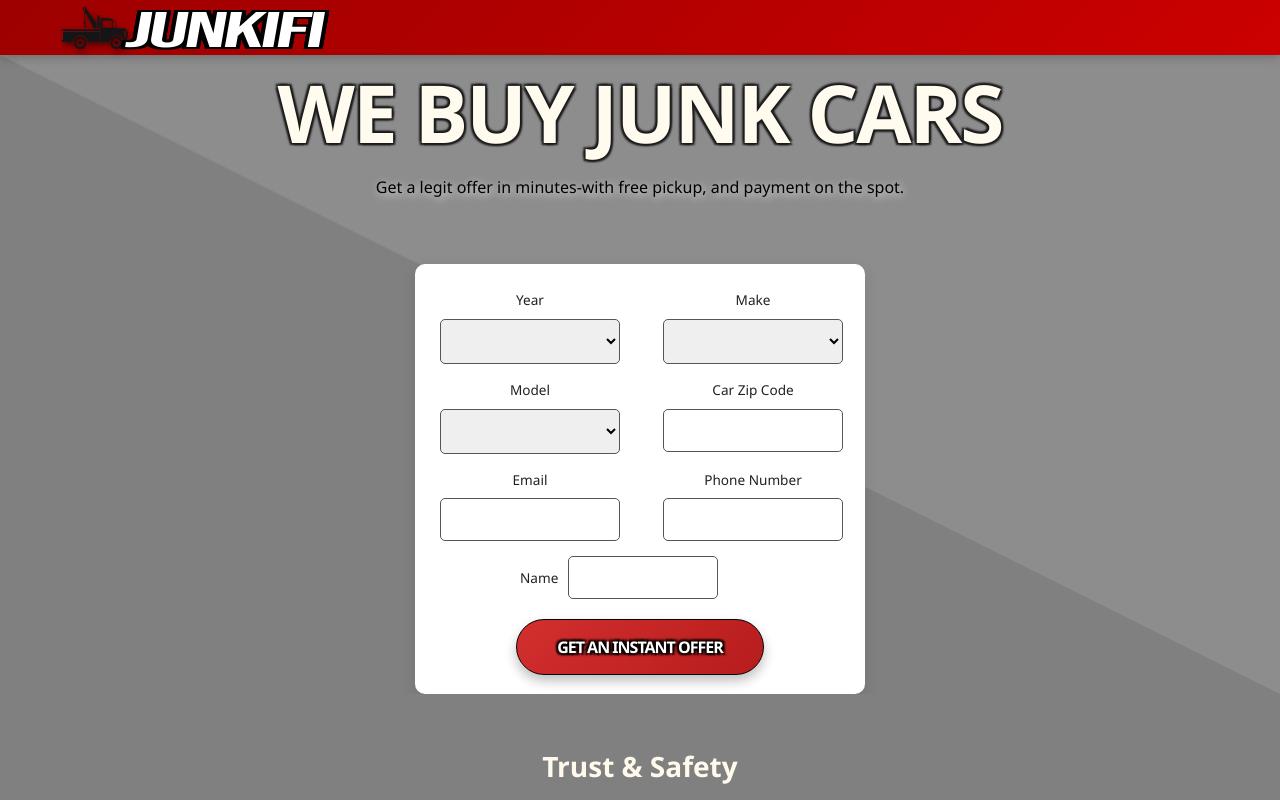
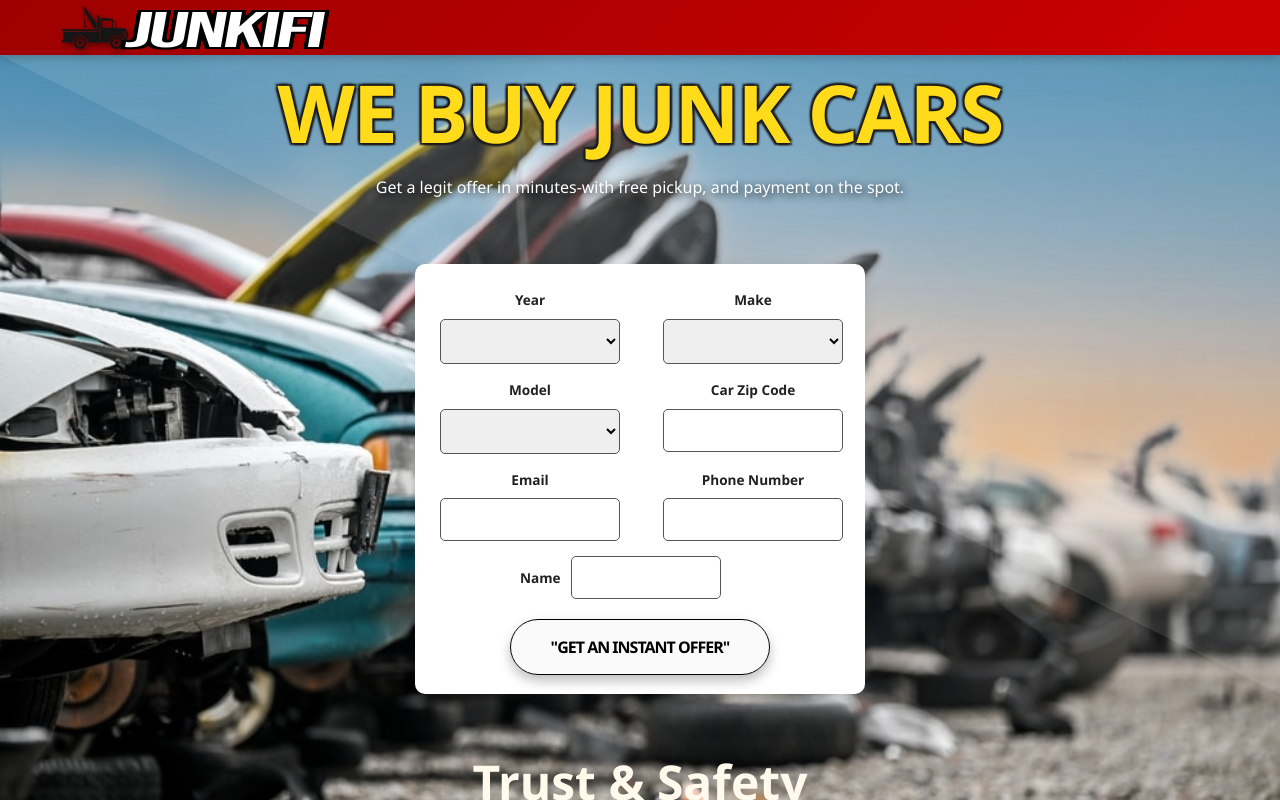
Before and after one commit to JPSANTOSVA/JUNKIFI, a website: page index.html in a window 1280 px wide. Shown: the top 800 px of the page. Drawn offline with Linux system fonts and the light colour scheme; no server answers.

Commit message:
Add files via upload

```diff
--- a/index.css
+++ b/index.css
@@ -27,11 +27,13 @@
 }
 
 body {
-    background-color: gray; /* or use a hex: #808080 */
+    background: url('newbg.jpg') no-repeat center center fixed;
+    background-size: cover;
     color: var(--text-dark);
     line-height: 1.6;
     font-size: var(--base-font-size);
 }
+
 
 .container {
     max-width: 1200px;
@@ -64,23 +66,7 @@ body {
 }
 
 
-.hero h1 {
-    font-size: clamp(3rem, 10vw, 5rem);
-    font-weight: 900;
-    letter-spacing: -2px;
-    line-height: 1.3;
-    margin-top: 5px;
-    margin-bottom: 8px;
-    text-transform: uppercase;
-    color: #fffaec; /* soft off-white */
-    text-shadow:
-      2px 2px 2px black,
-     -2px -2px 2px black,
-      2px -2px 2px black,
-     -2px  2px 2px black; /* ✅ black outline */
-}
-
-
+.hero h1,
 .hero .page-heading {
     font-size: clamp(3rem, 10vw, 5rem);
     font-weight: 900;
@@ -89,12 +75,12 @@ body {
     margin-top: 5px;
     margin-bottom: 8px;
     text-transform: uppercase;
-    color: #fffaec; /* soft off-white */
+    color: #FFD700; /* ✨ bright gold yellow that blends well */
     text-shadow:
       2px 2px 2px black,
      -2px -2px 2px black,
       2px -2px 2px black,
-     -2px  2px 2px black; /* ✅ black outline */
+     -2px  2px 2px black; /* ✅ black outline for contrast */
 }
 
 
@@ -102,8 +88,8 @@ body {
 
 .hero p {
   font-size: clamp(1rem, 1vw, 5rem);
-  text-shadow: 2px 2px 8px rgba(255,255,255,0.9); /* ✅ white shadow */
-  color: black;
+  text-shadow: 2px 2px 8px rgba(0,0,0,0.9); /* ✅ black shadow */
+  color: white;
   margin: 0;
 
   position: absolute;
@@ -111,6 +97,7 @@ body {
   left: 50%;
   transform: translateX(-50%);
 }
+
 
 
 
@@ -182,10 +169,12 @@ body {
 .form-group label {
     display: block;
     margin-bottom: 8px;
-    font-weight: 500;
+    font-weight: 1000; /* ✅ bold text */
     color: var(--text-dark);
     font-size: calc(var(--base-font-size) * var(--small-scale));
 }
+
+
 
 .form-group select,
 .form-group input {
@@ -196,50 +185,41 @@ body {
     font-size: calc(var(--base-font-size) * var(--p-scale));
 }
 
-
 .search-btn {
-    background: linear-gradient(135deg, var(--primary-red), var(--dark-red));
-    color: var(--white);
-    border: 1px solid black;   /* ✅ Thin black outline */
+    background: linear-gradient(#FFD700); /* ✨ gold-yellow gradient */
+    color: black; /* better contrast against yellow */
+    border: 1px solid black; /* ✅ keeps the black outline */
     padding: 16px 40px;
     border-radius: 50px;
-
-    /* 🔄 Match h1 font style */
     font-family: 'Segoe UI', Tahoma, Geneva, Verdana, sans-serif;
-    font-size: 1rem;         /* bigger, more like a headline */
-    font-weight: 900;          /* heavy like h1 */
-    letter-spacing: -1px;      /* tighter, matches h1 */
+    font-size: 1rem;
+    font-weight: 900;
+    letter-spacing: -1px;
     text-transform: uppercase;
-
     cursor: pointer;
     align-self: center;
     transition: all 0.3s ease;
     box-shadow: 0 6px 12px rgba(0,0,0,0.25);
 
-    /* ✅ Outline similar to h1 */
-    text-shadow:
-      2px 2px 2px black,
-     -2px -2px 2px black,
-      2px -2px 2px black,
-     -2px  2px 2px black;
+
+}
+
+.search-btn:hover {
+    transform: translateY(-3px) scale(1.03);
+    background: linear-gradient(135deg, #FFEB3B, #FFD700); /* brighter on hover */
+    box-shadow: 0 8px 16px rgba(0,0,0,0.3);
 }
 
 
-.search-btn:hover {
-    transform: translateY(-3px) scale(1.03);
-    background: linear-gradient(135deg, #e53935, #c62828);
-    box-shadow: 0 8px 16px rgba(0,0,0,0.3);
-}
-
-/* Content Sections */
 .section-title {
     text-align: center;
     margin: 50px 0 30px;
-    color: #fffaec; /* changed from var(--primary-red) */
-    font-size: calc(var(--base-font-size) * var(--h2-scale));
+    color: #fffaec;
+    font-size: calc(var(--base-font-size) * 3); /* ⬆️ Increased from var(--h2-scale) */
     position: relative;
     padding-bottom: 15px;
 }
+
 
 .section-title::after {
     content: '';
@@ -504,6 +484,17 @@ body {
     }
 
 
+
+	 .section-title {
+    font-size: calc(var(--base-font-size) * 1.5); /* smaller for mobile */
+  }
+
+
+
+
+
+
+
  .search-form {
         background-color: var(--white);
         border-radius: 10px;
@@ -568,9 +559,9 @@ body {
     }
 
     .hero h1 {
-        font-size: calc(var(--base-font-size) * 1.8);
-		margin-top: -15px;
-		margin-bottom: 40px;
+        font-size: calc(var(--base-font-size) * 2.2);
+		margin-top: -25px;
+		margin-bottom: 30px;
     }
 
 	.hero p {
--- a/index.html
+++ b/index.html
@@ -19,10 +19,12 @@
 
 <!-- ✅ PASTE FAVICON CODE RIGHT HERE -->
 <link rel="apple-touch-icon" sizes="180x180" href="/apple-touch-icon.png">
+<link rel="icon" type="image/png" sizes="512x512" href="/favicon.png">
 <link rel="icon" type="image/png" sizes="32x32" href="/favicon-32x32.png">
 <link rel="icon" type="image/png" sizes="16x16" href="/favicon-16x16.png">
 <link rel="manifest" href="/site.webmanifest">
 <!-- ✅ END FAVICON CODE -->
+
 
     <!-- ✅ Structured Data (Enhanced Schema Markup for Local Business) -->
     <script type="application/ld+json">
@@ -200,7 +202,7 @@
         <!-- Submit Button -->
 <div class="form-row button-row">
   <button type="submit" class="search-btn" id="get-offer-btn" disabled>
-    GET AN INSTANT OFFER
+    "GET AN INSTANT OFFER"
   </button>
 </div>
 
--- a/offer.css
+++ b/offer.css
@@ -1,10 +1,21 @@
 
 * { margin: 0; padding: 0; box-sizing: border-box; font-family: 'Segoe UI', Tahoma, Geneva, Verdana, sans-serif; }
-body { background-color: #f5f7f9; color: #333; line-height: 1.6; }
+body {
+  background-color: #d3d3d3; /* Light gray background */
+  color: #333;
+  line-height: 1.6;
+}
+
 .container { max-width: 1000px; margin: 0 auto; padding: 0 20px; }
 
 /* Main Content */
-.main-content { padding: 40px 0; }
+.main-content {
+  background-color: white; /* White background under the main content */
+  padding: 40px;
+  border-radius: 20px;
+  box-shadow: 0 5px 15px rgba(0, 0, 0, 0.1); /* Optional soft shadow */
+}
+
 .page-title { text-align: center; margin-bottom: 40px; color: #1a3a4a; font-size: 32px; position: relative; }
 .page-title::after { content: ''; display: block; width: 80px; height: 4px; background-color: #ffcc00; margin: 15px auto; }
 
```
Also changed, not shown: sitemap.xml (+5 -5 lines), android-chrome-192x192.png, android-chrome-512x512.png, apple-touch-icon.png, favicon-16x16.png, favicon-32x32.png, favicon.ico, newbg.jpg (added). Lines whose indentation alone changed are shown as unchanged.
